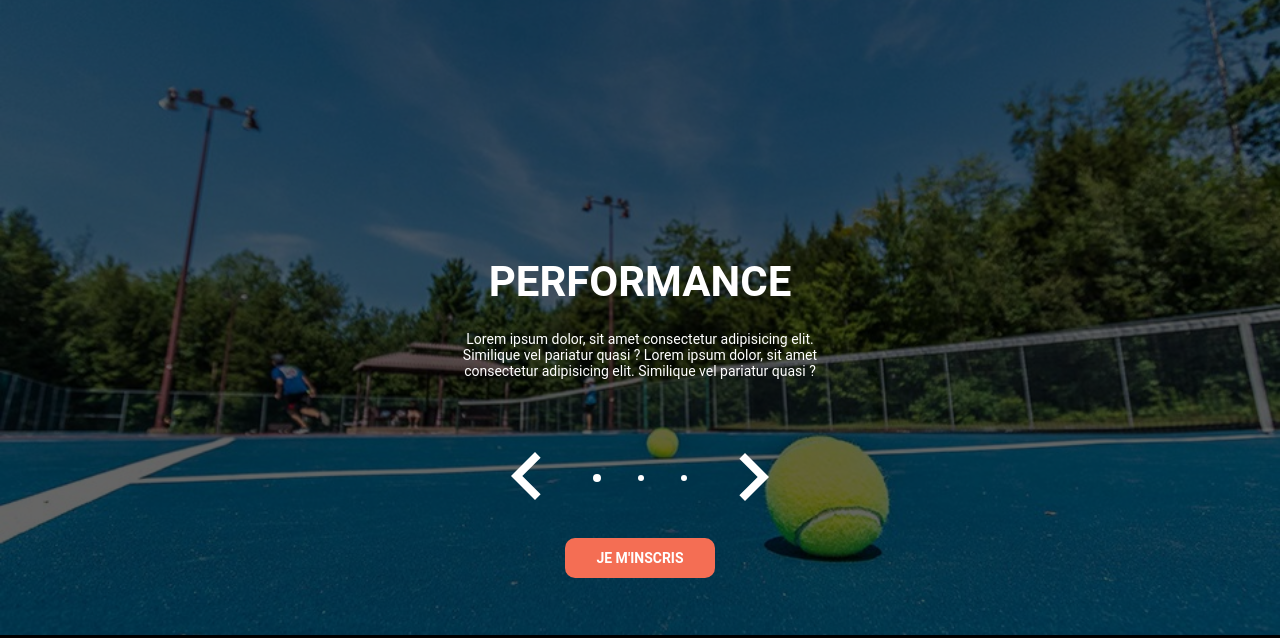
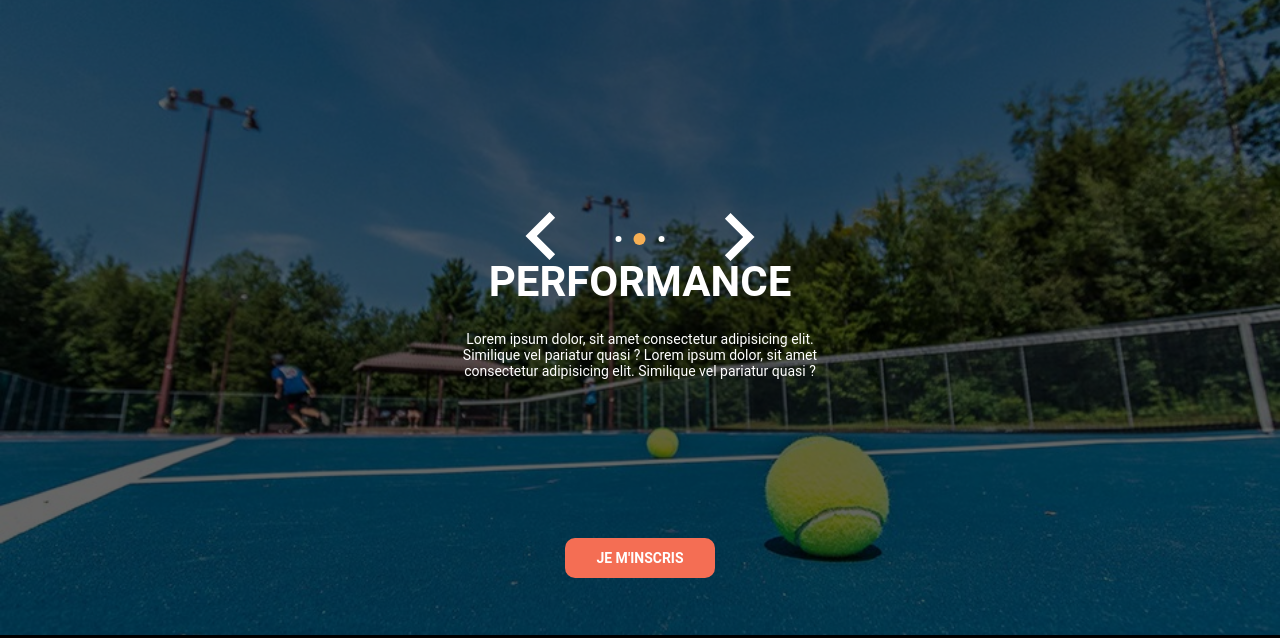
Before and after one commit to Labrege/O-TennisTour, a PHP site: page / in a window 1280 px wide. Shown: the part 162-800 px from the top of the page. Run offline with PHP 8.4, Linux system fonts and the light colour scheme.

Commit message:
code voler

```diff
--- a/CSS/index.css
+++ b/CSS/index.css
@@ -6,6 +6,7 @@
     background-size: cover;
     opacity: 0.4;
     z-index: 1;
+    overflow: hidden;
 }
 
 .active{
@@ -62,42 +63,169 @@
     justify-content: center;
     align-items: center;
 }
-.pagination-wrapper{
+.pagination-wrapper {
+    font-size: 0;
     position: absolute;
-    top: 80%;
+    top:50%;
     left: 50%;
     transform: translate(-50%, -50%);
-    z-index: 4;
-    display: flex;
-    flex-direction: row;
-    justify-content: space-between;
-}
+    text-align: center;
+    z-index:2;
+  }
 
-.pagination-container{
-    width:130px;
-    display: flex;
-    flex-direction: row;
-    justify-content: space-around;
-    align-items: center;
-}
+  @keyframes pagination-container--animation-prev {
+    0% { transform: translateX(0); }
+    100% { transform: translateX(18px); }
+  }
 
-.dot{
+  @keyframes pagination-container--animation-next {
+    0% { transform: translateX(0); }
+    100% { transform: translateX(-18px); }
+  }
+
+  .transition-prev .pagination-container {
+    animation: pagination-container--animation-prev 0.3s forwards;
+  }
+
+  .transition-next .pagination-container {
+    animation: pagination-container--animation-next 0.3s forwards;
+  }
+
+  .little-dot {
     width: 6px;
     height: 6px;
     background: #fff;
     border-radius: 100%;
-}
+    display: inline-block;
+    vertical-align: middle;
+    margin: 0 6px;
+    position: relative;
+    z-index: 10;
+  }
 
-.big-dot{
-    width: 8px;
-    height: 8px;
-    background: #fff;
+  .little-dot--first,
+  .little-dot--last {
+    z-index: 5;
+  }
+
+  @keyframes slideLeft {
+    0% {
+      transform: translateX(0px);
+    }
+
+    100% {
+      transform: translateX(-18px);
+    }
+  }
+
+  .transition-prev .little-dot--first {
+    animation: slideLeft 0.4s 0.3s forwards cubic-bezier(0.165, 0.84, 0.44, 1);
+  }
+
+  @keyframes little-dot--first--animation {
+    0% { opacity: 1; }
+    100% { opacity: 0; }
+  }
+
+  .transition-next .little-dot--first {
+    animation: little-dot--last--animation 0.3s forwards;
+  }
+
+
+  @keyframes little-dot--last--animation {
+    0% { opacity: 1; }
+    100% { opacity: 0; }
+  }
+
+  .transition-prev .little-dot--last {
+    animation: little-dot--last--animation 0.3s forwards;
+  }
+
+  @keyframes slideRight {
+    0% {
+      transform: translateX(0px);
+      opacity: 1;
+    }
+
+    100% {
+      transform: translateX(18px);
+      opacity: 1;
+    }
+  }
+
+  .transition-next .little-dot--last {
+    animation: slideRight 0.4s 0.3s forwards cubic-bezier(0.165, 0.84, 0.44, 1);
+  }
+
+  .big-dot {
+    width: 12px;
+    height: 12px;
     border-radius: 100%;
-}
+    background: #f6af54;
+    position: absolute;
+    top: 50%;
+    right: -6px;
+    transform: translateY(-50%);
+  }
 
-.btn{
-    fill:#fff;
-}
+  .transition-next .big-dot {
+    right: auto;
+    left: -6px;
+  }
+
+  .big-dot-container {
+    width: 18px;
+    height: 18px;
+    border-radius: 100%;
+    position: absolute;
+    top: 50%;
+    right: 3px;
+    transform: translateY(-50%);
+    z-index: 10;
+  }
+
+  .transition-next .big-dot-container {
+    right: auto;
+    left: 3px;
+  }
+
+  @keyframes big-dot-container--animation-prev {
+    0% { transform: translateY(-50%); }
+    100% { transform: translateY(-50%) rotate(-179deg); }
+  }
+
+  @keyframes big-dot-container--animation-next {
+    0% { transform: translateY(-50%); }
+    100% { transform: translateY(-50%) rotate(-181deg); }
+  }
+
+  .transition-prev .big-dot-container {
+    animation: big-dot-container--animation-prev 0.3s forwards;
+  }
+
+  .transition-next .big-dot-container {
+    animation: big-dot-container--animation-next 0.3s forwards;
+  }
+  .btn {
+    position: absolute;
+    top: 50%;
+    transform: translateY(-50%);
+    fill: #fff;
+    cursor: pointer;
+    transition: opacity 0.2s;
+  }
+
+  .btn:hover {
+    opacity: 0.6;
+  }
+
+  .btn--next {
+    left: calc(100% + 20px);
+  }
+
+  .btn--prev {
+    right: calc(100% + 20px);
+  }
 
 @media screen and (max-width: 768px){
     .valeurs-texte{
--- a/index.php
+++ b/index.php
@@ -31,7 +31,6 @@
               Similique vel pariatur quasi ?</p>
           </div>
       </div>
-
       <div class="pagination-wrapper">
         <svg class="btn btn--prev" height="96" viewBox="0 0 24 24" width="96" xmlns="http://www.w3.org/2000/svg">
           <path d="M15.41 16.09l-4.58-4.59 4.58-4.59L14 5.5l-6 6 6 6z"/>
@@ -39,9 +38,13 @@
         </svg>
 
         <div class="pagination-container">
-          <div class="dot big-dot"></div>
-          <div class="dot "></div>
-          <div class="dot "></div>
+          <div class="little-dot  little-dot--first"></div>
+          <div class="little-dot">
+            <div class="big-dot-container">
+              <div class="big-dot"></div>
+            </div>
+          </div>
+          <div class="little-dot  little-dot--last"></div>
         </div>
 
         <svg class="btn btn--next" height="96" viewBox="0 0 24 24" width="96" xmlns="http://www.w3.org/2000/svg">
@@ -49,6 +52,7 @@
           <path d="M0-.25h24v24H0z" fill="none"/>
         </svg>
       </div>
+
 
       <a href="#" class="btn-link">
         <div class="button-container">
```
Also changed, not shown: JS/index.js (+17 -24 lines).
